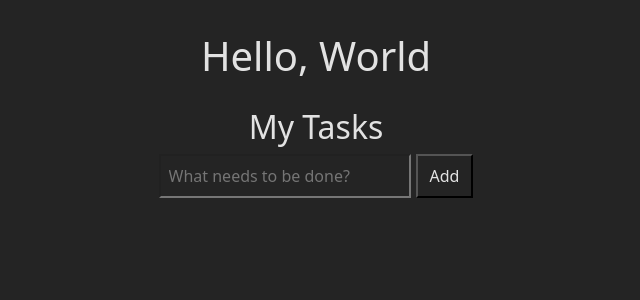
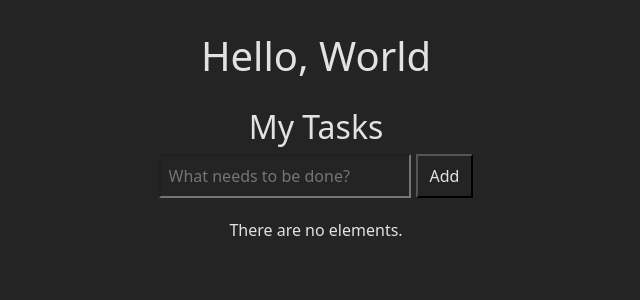
Before and after one commit to salino3/exercises-2026-react-typescript-01, a React (Vite) app: page / in a window 1280 px wide. Shown: the top 300 px of the page, without its empty margins (324-964 px from the left). Built offline with nearby package versions, Linux system fonts and the light colour scheme.

Commit message:
add 2 test

```diff
--- a/src/components/task-02/task-02.component.tsx
+++ b/src/components/task-02/task-02.component.tsx
@@ -59,6 +59,7 @@ export const TaskManager02: React.FC = () => {
       <form onSubmit={addTask} style={{ marginBottom: "20px" }}>
         <input
           type="text"
+          data-testid="inputTextValue"
           value={inputValue}
           onChange={handleInputChange}
           placeholder="What needs to be done?"
@@ -66,6 +67,7 @@ export const TaskManager02: React.FC = () => {
         />
         <button
           type="submit"
+          data-testid="btnSubmit"
           style={{ padding: "8px 12px", marginLeft: "5px" }}
         >
           Add
@@ -73,7 +75,8 @@ export const TaskManager02: React.FC = () => {
       </form>
 
       <ul style={{ listStyle: "none", padding: 0 }}>
-        {tasks.map((task) => (
+        {tasks && tasks?.length > 0 ? (
+          tasks.map((task) => (
             <li
               key={task.id}
               style={{
@@ -96,7 +99,10 @@ export const TaskManager02: React.FC = () => {
                 Delete
               </button>
             </li>
-        ))}
+          ))
+        ) : (
+          <span>There are no elements.</span>
+        )}
       </ul>
     </div>
   );
```
Also changed, not shown: 1 other file (tests, documents, lock files or other folders). Lines whose indentation alone changed are shown as unchanged.
